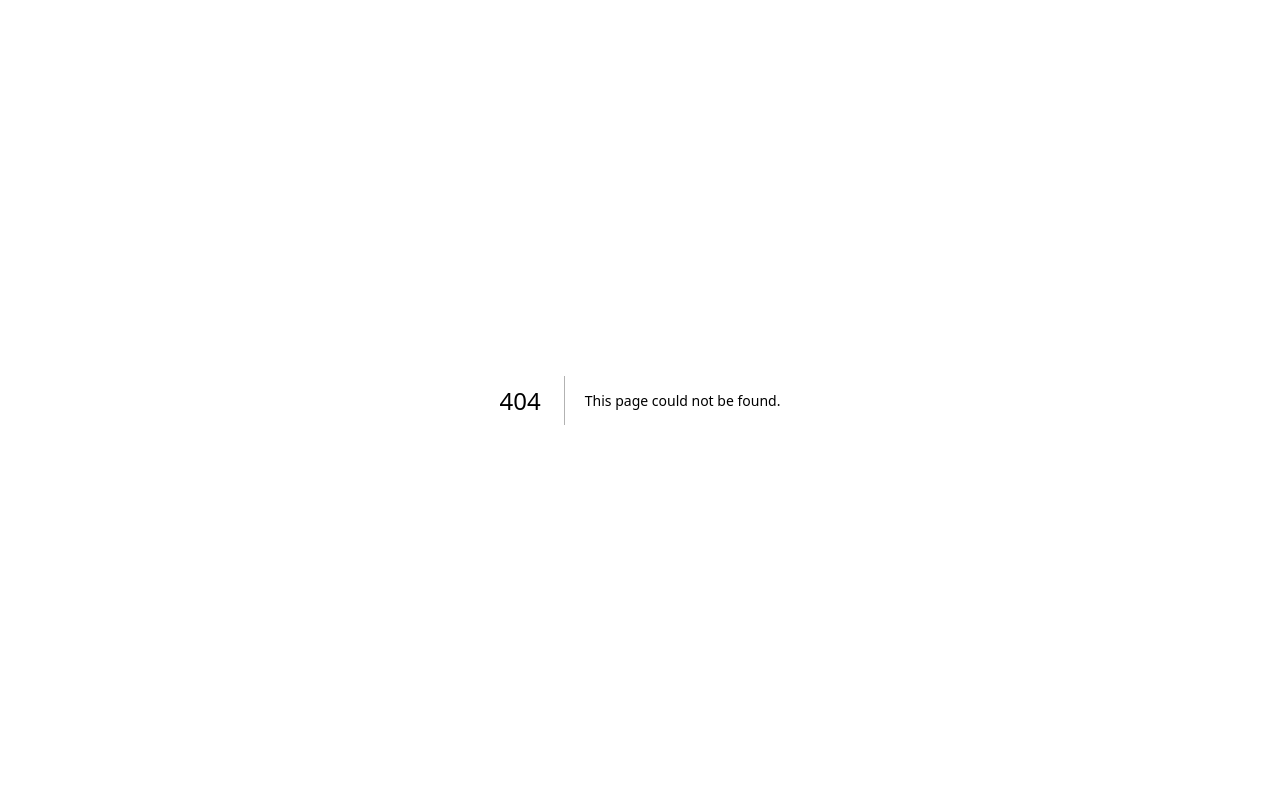
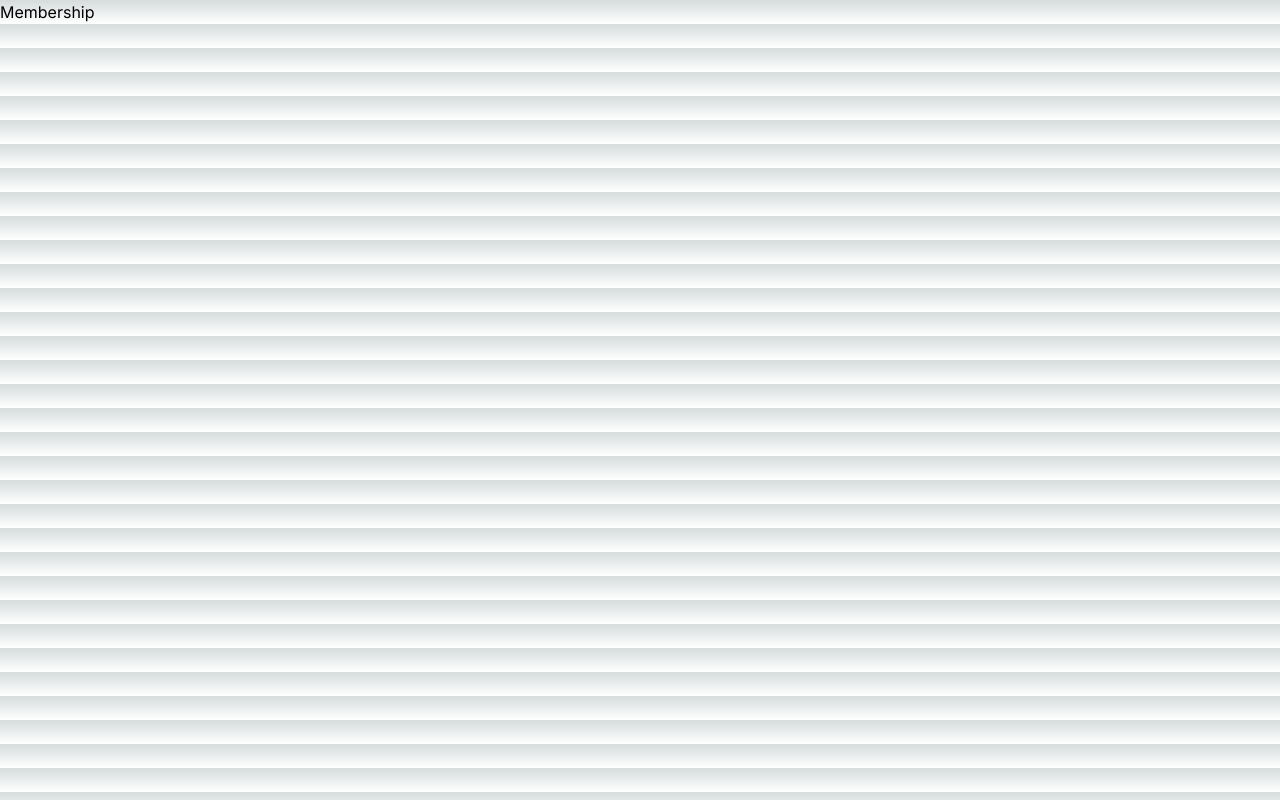
Before and after one commit to karthik-mohan23/recipe-app, a Next.js app: page /account/membership in a window 1280 px wide. Before the commit this address had no page. Built offline with nearby package versions, Linux system fonts and the light colour scheme.

Commit message:
nested routes

```diff
--- /dev/null
+++ b/src/app/account/membership/page.tsx
@@ -0,0 +1,4 @@
+function Membership() {
+  return <div>Membership</div>;
+}
+export default Membership;
```
